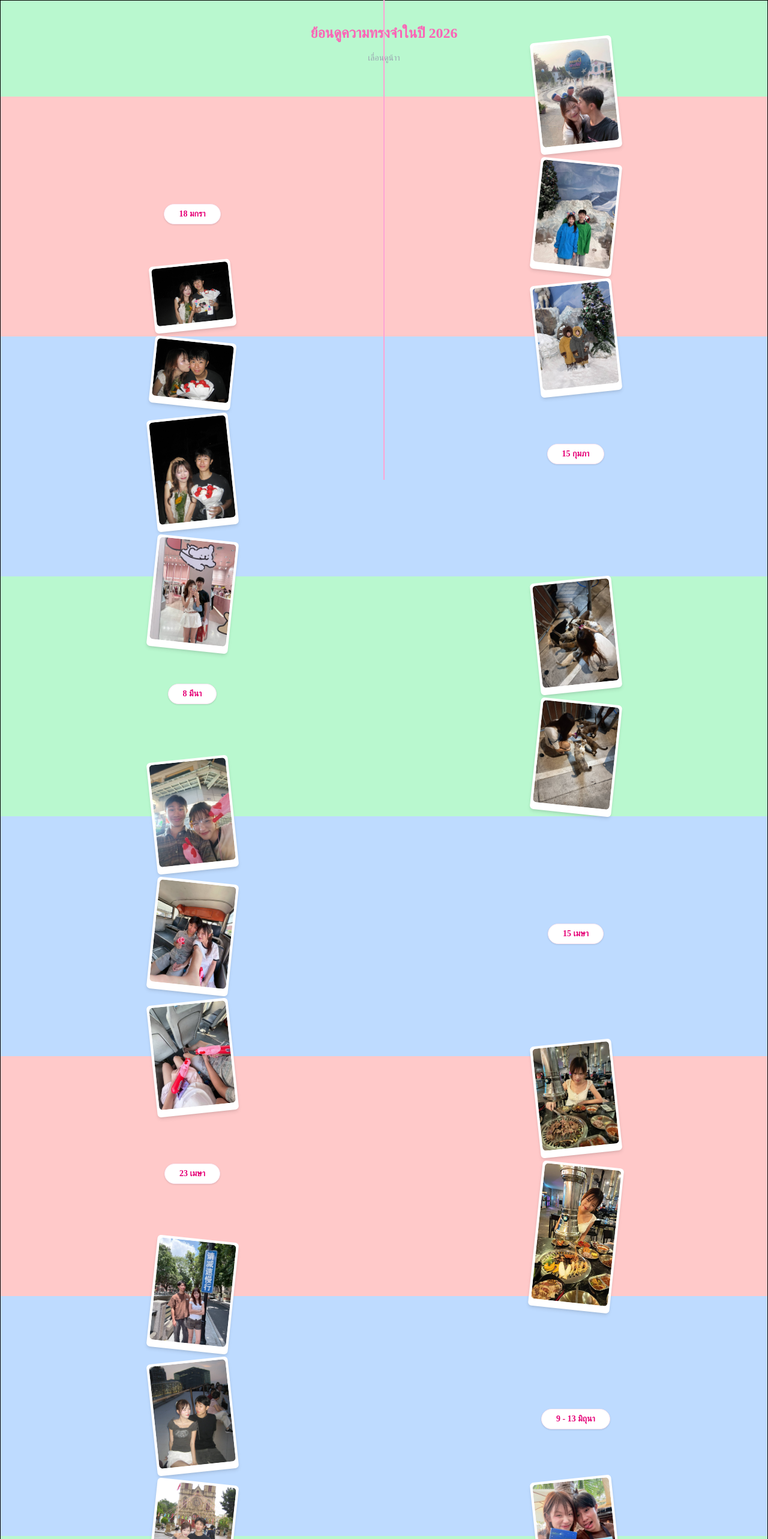
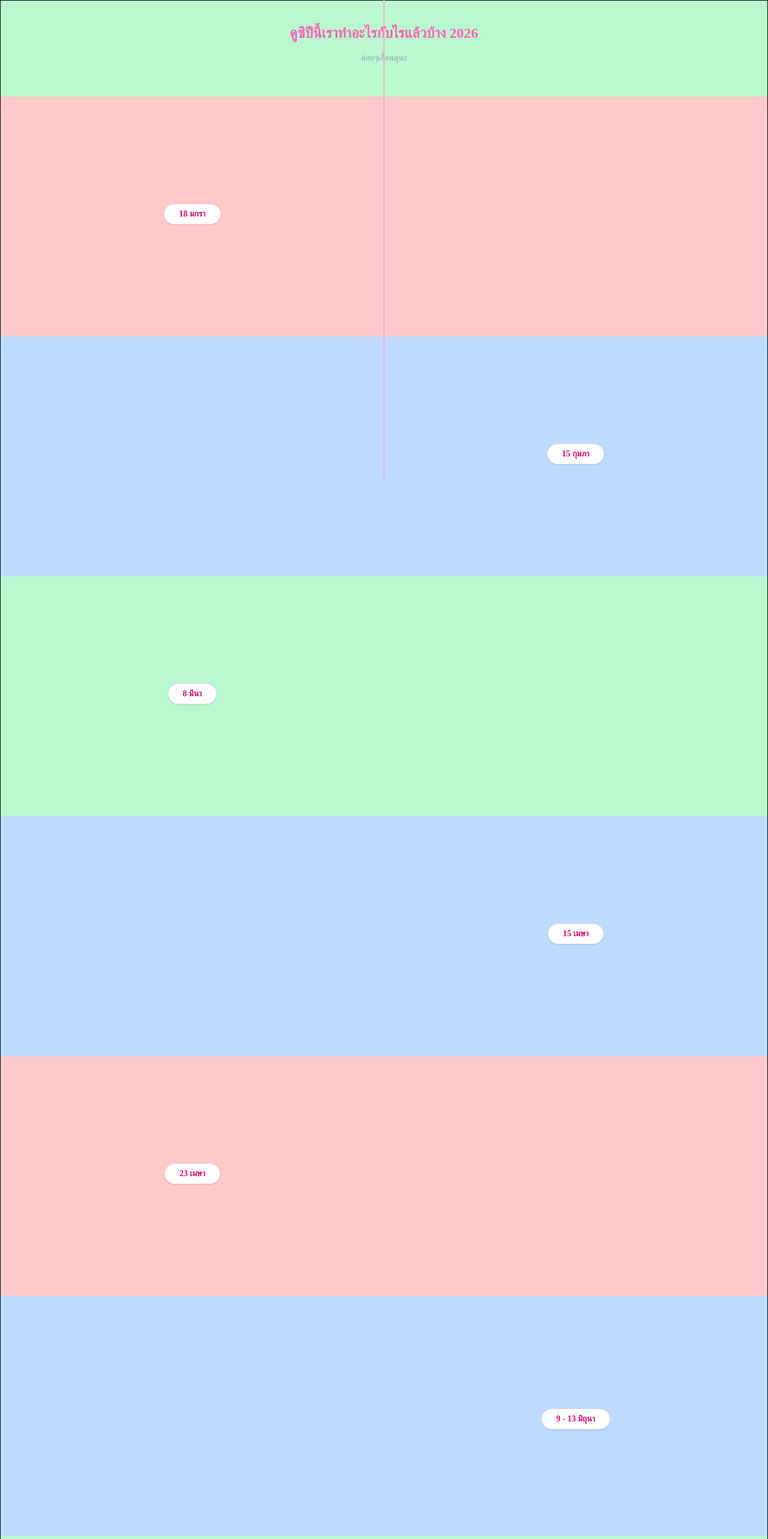
Before and after one commit to Monparty/kwankwan, a Next.js app: page /versary/memories in a window 1280 px wide. Shown: the top 2566 px of the page at 60% size. Built offline with nearby package versions, Linux system fonts and the light colour scheme.

Commit message:
add: add func playAnime

```diff
--- a/src/app/versary/memories/page.jsx
+++ b/src/app/versary/memories/page.jsx
@@ -1,33 +1,30 @@
+"use client";
+import gsap from "gsap";
 import Image from "next/image";
+import { useRef } from "react";
 import m1_1 from "../../../../public/images/versary/m1_1.jpg";
 import m1_2 from "../../../../public/images/versary/m1_2.jpg";
 import m1_3 from "../../../../public/images/versary/m1_3.jpg";
 import m1_4 from "../../../../public/images/versary/m1_4.jpg";
-
 import m2_1 from "../../../../public/images/versary/m2_1.jpg";
 import m2_2 from "../../../../public/images/versary/m2_2.jpg";
 import m2_3 from "../../../../public/images/versary/m2_3.jpg";
 import m2_4 from "../../../../public/images/versary/m2_4.jpg";
 import m2_5 from "../../../../public/images/versary/m2_5.jpg";
-
 import m3_1 from "../../../../public/images/versary/m3_1.jpg";
 import m3_2 from "../../../../public/images/versary/m3_2.jpg";
 import m3_3 from "../../../../public/images/versary/m3_3.jpg";
-
 import m4_1 from "../../../../public/images/versary/m4_1.jpg";
 import m4_2 from "../../../../public/images/versary/m4_2.jpg";
 import m4_3 from "../../../../public/images/versary/m4_3.jpg";
 import m4_4 from "../../../../public/images/versary/m4_4.jpg";
-
 import m5_1 from "../../../../public/images/versary/m5_1.jpg";
 import m5_2 from "../../../../public/images/versary/m5_2.jpg";
 import m5_3 from "../../../../public/images/versary/m5_3.jpg";
-
 import m6_2 from "../../../../public/images/versary/m6_2.jpg";
 import m6_4 from "../../../../public/images/versary/m6_4.jpg";
 import m6_5 from "../../../../public/images/versary/m6_5.jpg";
 import m6_6 from "../../../../public/images/versary/m6_6.jpg";
-
 import m7_1 from "../../../../public/images/versary/m7_1.jpg";
 import m7_2 from "../../../../public/images/versary/m7_2.jpg";
 import m7_3 from "../../../../public/images/versary/m7_3.jpg";
@@ -40,28 +37,48 @@ function page() {
         height: 0,
         sizes: "100vw",
         className: "w-auto h-auto max-w-[8rem] max-h-[8rem] lg:max-h-full rounded-md object-cover",
+        alt: "myLove",
+    };
+
+    const playedRef = useRef({});
+    const playAnime = (name) => {
+        if (playedRef.current[name]) return;
+        playedRef.current[name] = true;
+        gsap.to(`.${name}`, {
+            opacity: 1,
+            y: 0,
+            duration: 0.5,
+            delay: 1,
+            stagger: 0.8,
+            ease: "power2.out",
+        });
     };
 
     return (
         <div className="text-black border-black border">
             <div className="fixed top-1/2 left-1/2 -translate-x-1/2 -translate-y-1/2 h-full border border-pink-300 w-fit"></div>
             <section className="bg-green-200 h-[20dvh] flex flex-col items-center justify-center">
-                <h2 className="text-2xl font-bold text-pink-400 mb-4">ย้อนดูความทรงจำในปี 2026</h2>
-                <h3 className="text-sm text-gray-400 mb-4">เลื่อนดูน้าา</h3>
+                <h2 className="text-2xl font-bold text-pink-400 mb-4">ดูซิปีนี้เราทำอะไรกับไรแล้วบ้าง 2026</h2>
+                <h3 className="text-sm text-gray-400 mb-4">ค่อยๆเลื่อนดูนะ</h3>
             </section>
             <section className="bg-red-200 h-[50dvh]">
                 <div className="w-full h-full flex">
                     <div className="flex-1 flex items-center justify-center">
-                        <CardButton label="18 มกรา" desc="ไปดรีมเวิลด์" img={m1_1} />
+                        <CardButton
+                            label="18 มกรา"
+                            desc="ไปดรีมเวิลด์"
+                            img={m1_1}
+                            onClick={() => playAnime("anime1")}
+                        />
                     </div>
                     <div className="flex-1 flex flex-col gap-4 items-center justify-center">
-                        <div className="p-1 pb-3 shadow-md bg-white rounded-md -rotate-6">
+                        <div className="p-1 pb-3 shadow-md bg-white rounded-md -rotate-6 opacity-0 anime1">
                             <Image src={m1_2} {...propImages} />
                         </div>
-                        <div className="p-1 pb-3 shadow-md bg-white rounded-md rotate-6">
+                        <div className="p-1 pb-3 shadow-md bg-white rounded-md rotate-6 opacity-0 anime1">
                             <Image src={m1_3} {...propImages} />
                         </div>
-                        <div className="p-1 pb-3 shadow-md bg-white rounded-md -rotate-6">
+                        <div className="p-1 pb-3 shadow-md bg-white rounded-md -rotate-6 opacity-0 anime1">
                             <Image src={m1_4} {...propImages} />
                         </div>
                     </div>
@@ -70,34 +87,39 @@ function page() {
             <section className="bg-blue-200 h-[50dvh]">
                 <div className="w-full h-full flex">
                     <div className="flex-1 flex flex-col gap-4 items-center justify-center">
-                        <div className="p-1 pb-3 shadow-md bg-white rounded-md -rotate-6">
+                        <div className="p-1 pb-3 shadow-md bg-white rounded-md -rotate-6 opacity-0 anime2">
                             <Image src={m2_1} {...propImages} />
                         </div>
-                        <div className="p-1 pb-3 shadow-md bg-white rounded-md rotate-6">
+                        <div className="p-1 pb-3 shadow-md bg-white rounded-md rotate-6 opacity-0 anime2">
                             <Image src={m2_2} {...propImages} />
                         </div>
-                        <div className="p-1 pb-3 shadow-md bg-white rounded-md -rotate-6">
+                        <div className="p-1 pb-3 shadow-md bg-white rounded-md -rotate-6 opacity-0 anime2">
                             <Image src={m2_3} {...propImages} />
                         </div>
-                        <div className="p-1 pb-3 shadow-md bg-white rounded-md rotate-6">
+                        <div className="p-1 pb-3 shadow-md bg-white rounded-md rotate-6 opacity-0 anime2">
                             <Image src={m2_4} {...propImages} />
                         </div>
                     </div>
                     <div className="flex-1 flex items-center justify-center">
-                        <CardButton label="15 กุมภา" desc="วันครบรอบ 1 ปี" img={m2_5} />
+                        <CardButton
+                            label="15 กุมภา"
+                            desc="วันครบรอบ 1 ปี"
+                            img={m2_5}
+                            onClick={() => playAnime("anime2")}
+                        />
                     </div>
                 </div>
             </section>
             <section className="bg-green-200 h-[50dvh]">
                 <div className="w-full h-full flex">
                     <div className="flex-1 flex items-center justify-center">
-                        <CardButton label="8 มีนา" desc="เหมียๆ" img={m3_1} />
+                        <CardButton label="8 มีนา" desc="เหมียๆ" img={m3_1} onClick={() => playAnime("anime3")} />
                     </div>
                     <div className="flex-1 flex flex-col gap-4 items-center justify-center">
-                        <div className="p-1 pb-3 shadow-md bg-white rounded-md -rotate-6">
+                        <div className="p-1 pb-3 shadow-md bg-white rounded-md -rotate-6 opacity-0 anime3">
                             <Image src={m3_2} {...propImages} />
                         </div>
-                        <div className="p-1 pb-3 shadow-md bg-white rounded-md rotate-6">
+                        <div className="p-1 pb-3 shadow-md bg-white rounded-md rotate-6 opacity-0 anime3">
                             <Image src={m3_3} {...propImages} />
                         </div>
                     </div>
@@ -107,18 +129,23 @@ function page() {
                 <section className="bg-blue-200 h-[50dvh]">
                     <div className="w-full h-full flex">
                         <div className="flex-1 flex flex-col gap-4 items-center justify-center">
-                            <div className="p-1 pb-3 shadow-md bg-white rounded-md -rotate-6">
+                            <div className="p-1 pb-3 shadow-md bg-white rounded-md -rotate-6 opacity-0 anime4">
                                 <Image src={m4_1} {...propImages} />
                             </div>
-                            <div className="p-1 pb-3 shadow-md bg-white rounded-md rotate-6">
+                            <div className="p-1 pb-3 shadow-md bg-white rounded-md rotate-6 opacity-0 anime4">
                                 <Image src={m4_2} {...propImages} />
                             </div>
-                            <div className="p-1 pb-3 shadow-md bg-white rounded-md -rotate-6">
+                            <div className="p-1 pb-3 shadow-md bg-white rounded-md -rotate-6 opacity-0 anime4">
                                 <Image src={m4_3} {...propImages} />
                             </div>
                         </div>
                         <div className="flex-1 flex items-center justify-center">
-                            <CardButton label="15 เมษา" desc="เล่นน้ำกับแฟน" img={m4_4} />
+                            <CardButton
+                                label="15 เมษา"
+                                desc="เล่นน้ำกับแฟน"
+                                img={m4_4}
+                                onClick={() => playAnime("anime4")}
+                            />
                         </div>
                     </div>
                 </section>
@@ -126,13 +153,18 @@ function page() {
             <section className="bg-red-200 h-[50dvh]">
                 <div className="w-full h-full flex">
                     <div className="flex-1 flex items-center justify-center">
-                        <CardButton label="23 เมษา" desc="เซอร์ไพรส์วันเกิดเค้า" img={m5_1} />
+                        <CardButton
+                            label="23 เมษา"
+                            desc="เซอร์ไพรส์วันเกิดเค้า"
+                            img={m5_1}
+                            onClick={() => playAnime("anime5")}
+                        />
                     </div>
                     <div className="flex-1 flex flex-col gap-4 items-center justify-center">
-                        <div className="p-1 pb-3 shadow-md bg-white rounded-md -rotate-6">
+                        <div className="p-1 pb-3 shadow-md bg-white rounded-md -rotate-6 opacity-0 anime5">
                             <Image src={m5_2} {...propImages} />
                         </div>
-                        <div className="p-1 pb-3 shadow-md bg-white rounded-md rotate-6">
+                        <div className="p-1 pb-3 shadow-md bg-white rounded-md rotate-6 opacity-0 anime5">
                             <Image src={m5_3} {...propImages} />
                         </div>
                     </div>
@@ -141,34 +173,44 @@ function page() {
             <section className="bg-blue-200 h-[50dvh]">
                 <div className="w-full h-full flex">
                     <div className="flex-1 flex flex-col gap-4 items-center justify-center">
-                        <div className="p-1 pb-3 shadow-md bg-white rounded-md rotate-6">
+                        <div className="p-1 pb-3 shadow-md bg-white rounded-md rotate-6 opacity-0 anime6">
                             <Image src={m6_4} {...propImages} />
                         </div>
-                        <div className="p-1 pb-3 shadow-md bg-white rounded-md -rotate-6">
+                        <div className="p-1 pb-3 shadow-md bg-white rounded-md -rotate-6 opacity-0 anime6">
                             <Image src={m6_5} {...propImages} />
                         </div>
-                        <div className="p-1 pb-3 shadow-md bg-white rounded-md rotate-6">
+                        <div className="p-1 pb-3 shadow-md bg-white rounded-md rotate-6 opacity-0 anime6">
                             <Image src={m6_6} {...propImages} />
                         </div>
                     </div>
                     <div className="flex-1 flex items-center justify-center">
-                        <CardButton label="9 - 13 มิถุนา" desc="ไปเที่ยวจีนน" img={m6_2} />
+                        <CardButton
+                            label="9 - 13 มิถุนา"
+                            desc="ไปเที่ยวจีนน"
+                            img={m6_2}
+                            onClick={() => playAnime("anime6")}
+                        />
                     </div>
                 </div>
             </section>
             <section className="bg-green-200 h-[50dvh]">
                 <div className="w-full h-full flex">
                     <div className="flex-1 flex items-center justify-center">
-                        <CardButton label="18 กรกฎา" desc="ไปวาดรูปที่คาเฟ่" img={m7_1} />
+                        <CardButton
+                            label="18 กรกฎา"
+                            desc="ไปวาดรูปที่คาเฟ่"
+                            img={m7_1}
+                            onClick={() => playAnime("anime7")}
+                        />
                     </div>
                     <div className="flex-1 flex flex-col gap-4 items-center justify-center">
-                        <div className="p-1 pb-3 shadow-md bg-white rounded-md -rotate-6">
+                        <div className="p-1 pb-3 shadow-md bg-white rounded-md -rotate-6 opacity-0 anime7">
                             <Image src={m7_2} {...propImages} />
                         </div>
-                        <div className="p-1 pb-3 shadow-md bg-white rounded-md rotate-6">
+                        <div className="p-1 pb-3 shadow-md bg-white rounded-md rotate-6 opacity-0 anime7">
                             <Image src={m7_3} {...propImages} />
                         </div>
-                        <div className="p-1 pb-3 shadow-md bg-white rounded-md -rotate-6">
+                        <div className="p-1 pb-3 shadow-md bg-white rounded-md -rotate-6 opacity-0 anime7">
                             <Image src={m7_4} {...propImages} />
                         </div>
                     </div>
@@ -176,16 +218,26 @@ function page() {
             </section>
             <section className="bg-yellow-200 h-[20dvh]">
                 <div className="w-full h-full flex">
-                    <div className="flex-1 flex flex-col gap-2 items-center justify-center"></div>
+                    <div className="flex-1 flex flex-col gap-2 items-center justify-center">
+                        <div className="p-1 pb-3  opacity-0 anime8">ยังไม่มี Event น้า</div>
+                    </div>
                     <div className="flex-1 flex items-center justify-center">
-                        <button type="button" className="py-1 px-6 rounded-full bg-white">
+                        <button
+                            onClick={() => playAnime("anime8")}
+                            type="button"
+                            className="relative z-10 rounded-full border border-pink-100 bg-white px-6 py-1.5 text-sm font-semibold text-pink-600 shadow-sm transition-colors hover:bg-pink-500 hover:text-white"
+                        >
                             เดือนนี้
                         </button>
                     </div>
                 </div>
             </section>
             <section className="bg-green-200 h-[20dvh] flex flex-col items-center justify-center">
-                <button type="button" className="border px-10">
+                <button
+                    onClick={() => playAnime("anime8")}
+                    type="button"
+                    className="relative z-10 rounded-full border border-pink-100 bg-white px-6 py-1.5 text-sm font-semibold text-pink-600 shadow-sm transition-colors hover:bg-pink-500 hover:text-white"
+                >
                     กดเปิด popup
                 </button>
             </section>
--- a/src/app/versary/page.jsx
+++ b/src/app/versary/page.jsx
@@ -73,7 +73,7 @@ function page() {
                     ))}
                 </div>
                 <p className="text-sm text-red-400 font-bold">{alertText}</p>
-                <button type="button" onClick={checkPass} className="text-[2.5rem] focus:text-[4rem]">
+                <button type="button" onClick={checkPass} className="text-[2.5rem] active:text-[4rem]">
                     🔒
                 </button>
             </div>
```
Also changed, not shown: src/app/versary/memories/components/CardButton.jsx (+6 -3 lines).
